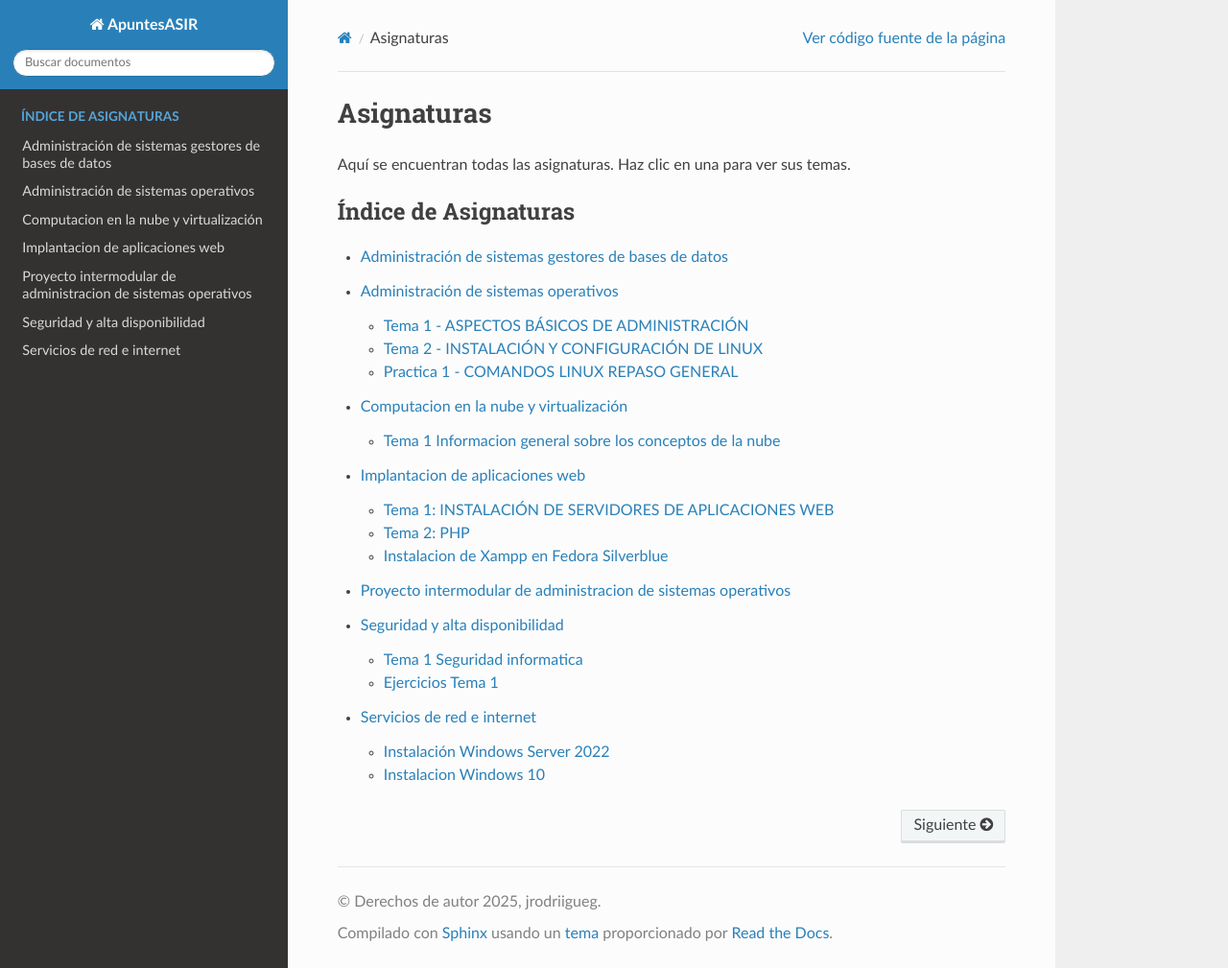
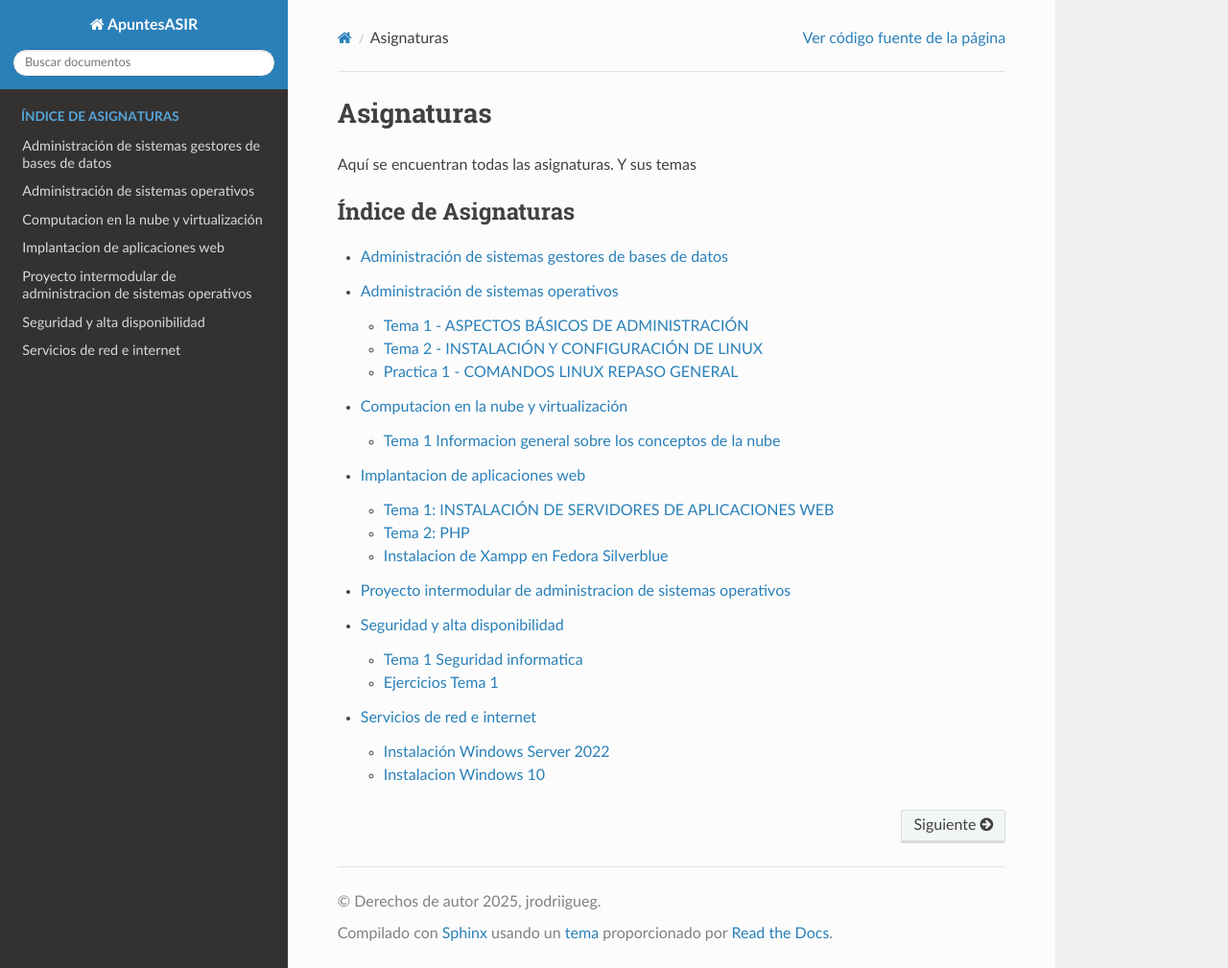
Before and after one commit to jrodriiguezg/ApuntesASIR, a Sphinx documentation site: the page built from docs/index.rst, in a window 1280 px wide and 1009 px high. Shown: the whole window at 96% size. Built offline with Sphinx 7.4.7 and the Read the Docs theme 3.1.0, drawn with Linux system fonts in a browser that asks for light colours; pages that are not in the unit, such as notebooks, are missing from menus.

Commit message:
modified:   docs/index.rst

```diff
--- a/docs/index.rst
+++ b/docs/index.rst
@@ -3,7 +3,7 @@
 Asignaturas
 ===========
 
-Aquí se encuentran todas las asignaturas. Haz clic en una para ver sus temas.
+Aquí se encuentran todas las asignaturas. Y sus temas
 
 .. toctree::
    :maxdepth: 2
```
